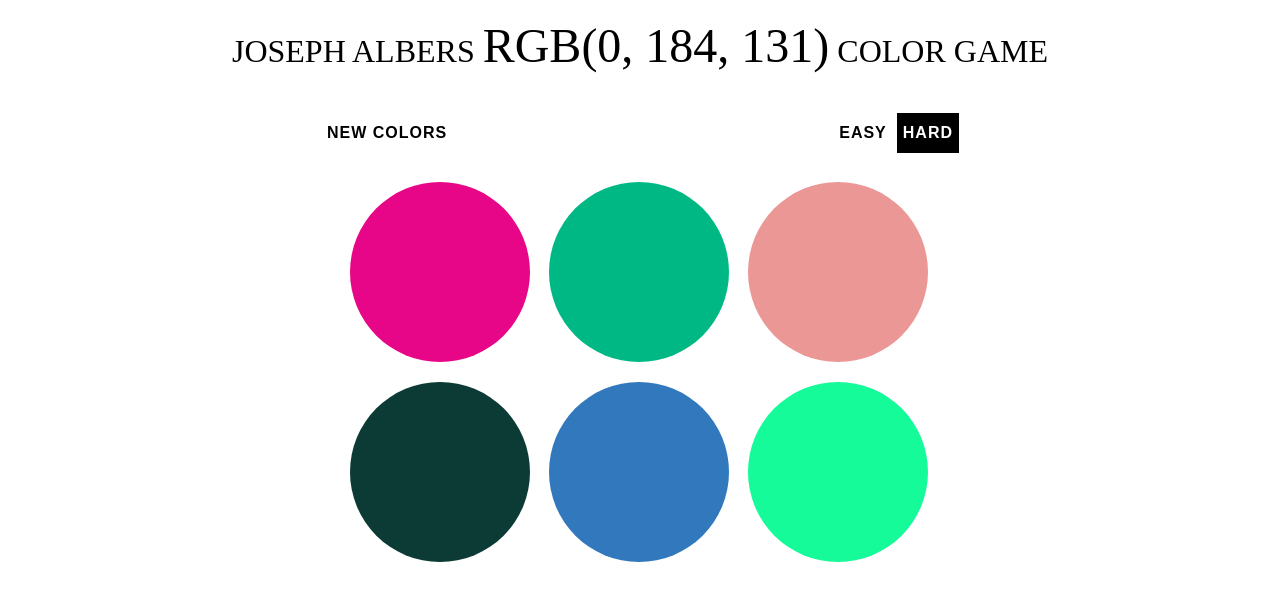
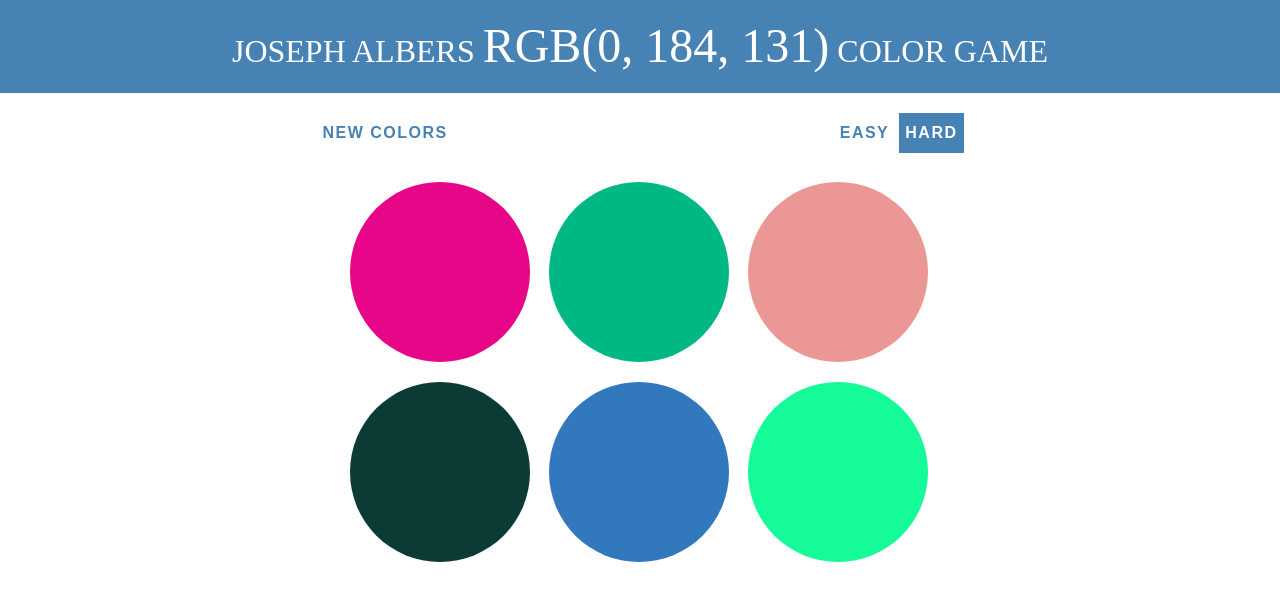
Before and after one commit to Typhares/Joseph-Albers-Hexadecimal-Color-Game, a plain HTML site: page index.html in a window 1280 px wide. Both pictures are taken after a click on the button "NEW COLORS". Drawn offline with Linux system fonts and the light colour scheme.

Commit message:
fixes to css button:hover

```diff
--- a/app.js
+++ b/app.js
@@ -25,8 +25,8 @@
 let resetButton = document.querySelector("#reset");
 
 easyBtn.addEventListener("click", function() {
+    easyBtn.classList.add("selected");
     hardBtn.classList.remove("selected");
-    easyBtn.classList.add("selected");
     numOfSquares = 3;
     colors = generateRandomColors(numOfSquares);
     selectedColor = pickColor();
@@ -68,9 +68,8 @@
     for (i = 0; i < squares.length; i++) {
         squares[i].style.backgroundColor = colors[i];
     }
-    h1.style.backgroundColor = "white";
-    // this.style.backgroundColor = "black";
-    this.style.backgroundColor = "white";
+    h1.style.backgroundColor = "steelblue";
+    // this.style.backgroundColor = "white";
 });
 
 colorDisplay.textContent = selectedColor;
--- a/styles.css
+++ b/styles.css
@@ -2,6 +2,7 @@
     margin: 0;
     font-family: "Avenir", "Montserrat";
 }
+
 .square {
     width: 30%;
     padding-bottom: 30%;
@@ -20,14 +21,14 @@
 }
 
 h1 {
-    /* color: black; */
     text-align: center;
     line-height: 1.1;
     margin: 0;
     font-weight: normal;
     text-transform: uppercase;
     padding: 20px 0px;
-
+    color: white;
+    background: steelblue;
 }
 
 #colorDisplay {
@@ -37,49 +38,48 @@
 #message {
     display: inline-block;
     width: 30%;
+    font-weight: 700;
+    text-transform: uppercase;
 
 }
 
+#banner {
+    height: 40px;
+    text-align: center;
+    padding: 20px;
+    background: white;
+    color: black;
+}
+
+.selected {
+    color: white;
+    background: steelblue;
+
+}
+
+button {
+    border: none;
+    text-transform: uppercase;
+    height: 100%;
+    font-weight: 700;
+    font-size: inherit;
+    letter-spacing: 1.5px;
+    color: steelblue;
+    background: none;
+
+}
+
+button:hover {
+    color: white;
+    background-color:steelblue;
+}
 /* #reset button {
     background: black;
     border: none;
 } */
 
-button, #reset  {
-    background: white;
+/* button, #reset  {
+    background: pink;
     color: black;
     border: none;
-}
-
-button {
-    border: none;
-    background: none;
-    text-transform: uppercase;
-    height: 100%;
-    font-weight: 700;
-    font-size: inherit;
-    color:black;
-    letter-spacing: 1px;
-}
-
-button:hover {
-    color: white;
-    background-color: black;
-}
-
-
-
-#banner {
-    /* margin: auto; */
-    background: white;
-    color: black;
-    height: 40px;
-    text-align: center;
-    padding: 20px;
-}
-
-.selected {
-    color: white;
-    background: black;
-
-}
+} */
```
